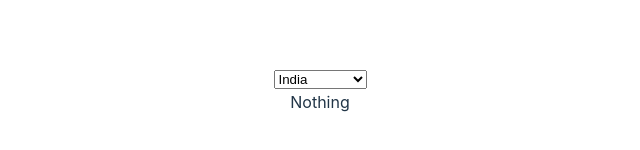
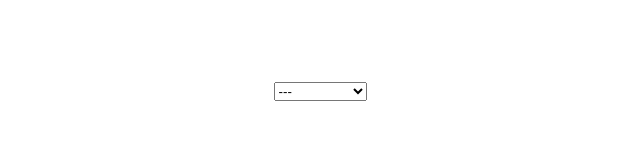
Before and after one commit to yuta519/react-playground, a React (Vite) app: page /countries in a window 1280 px wide. Shown: the part 310-460 px from the top of the page, without its empty margins (320-960 px from the left). Built offline with nearby package versions, Linux system fonts and the light colour scheme.

Commit message:
Create 2nd dropdwon menu for cities

```diff
--- a/src/pages/CountriesDropdownMenu.tsx
+++ b/src/pages/CountriesDropdownMenu.tsx
@@ -1,3 +1,4 @@
+// Reference: https://www.youtube.com/watch?v=EirBuUUPbio
 import { useState } from 'react';
 
 const countries = [
@@ -6,22 +7,45 @@
   { name: "Bangladesh", value: "BG", cities: ["Dhaka", "Chittagong"] }
 ];
 
+type State = {
+  name: string;
+  value: string;
+  cities: string[];
+}
+
+const initialState = {name: '', value: '', cities:[]}
+
 export default function CountriesDropdownMenu() {
-  const [currentCountry, setCurrentCountry] = useState({name: 'Nothing'});
+  const [currentCountry, setCurrentCountry] = useState<State>(initialState);
 
-  const handleChange = (event: any) => {
+  const handleChangeCountry = (event: any) => {
     const selectedCountry = countries.find((country)=> country.value === event.target.value);
-    setCurrentCountry(selectedCountry ?? {name: '', value: '', cities:[]} );
+    if (!selectedCountry) return setCurrentCountry(initialState);
+    setCurrentCountry(selectedCountry);
+  }
+  const handleChangeCity = (event: any) => {
+    console.log(event.target.value);
   }
 
   return (
     <>
-      <select onChange={handleChange}>
+      <select onChange={handleChangeCountry}>
+        <option key='' value=''>---</option>
         { countries.map((country) => (
           <option key={country.value} value={country.value}>{country.name}</option>
         ))}
       </select>
-      <div>{currentCountry.name ?? ''}</div>
+
+      {
+        currentCountry !== initialState && (
+          <select onChange={handleChangeCity}>
+            <option key='' value=''>---</option>
+            { currentCountry.cities.map((city, index) => (
+              <option key={index} value={city}>{city}</option>
+            ))}
+          </select>
+        )
+      }
     </>
   );
 }
```
